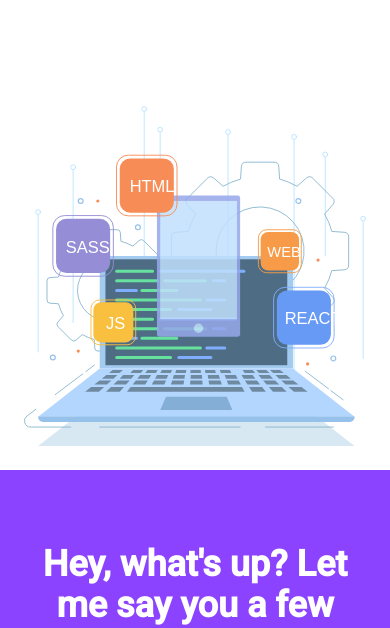
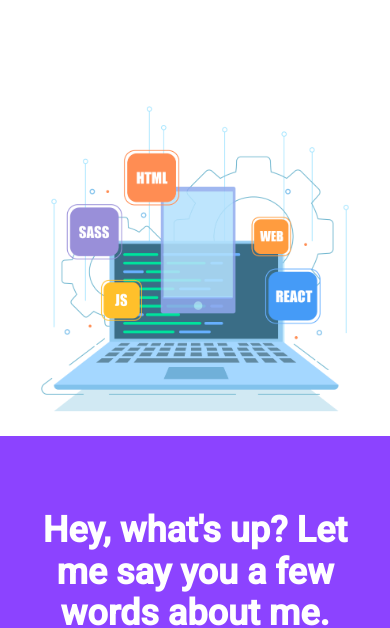
Before and after one commit to kiramyweb/portfolio, a React app: page / in a window 390 px wide. Shown: the part 464-1092 px from the top of the page. Built offline with nearby package versions, Linux system fonts and the light colour scheme.

Commit message:
Change Svg in header for Png because of different font appereance.

```diff
--- a/src/components/Main.js
+++ b/src/components/Main.js
@@ -72,7 +72,7 @@ class MainPage extends Component {
                             </div>
                             <div className="projectHover">
                                 <p>Landing page for industrial company</p>
-                                <a href="/"><button>Visit Website &nbsp; &#10140;</button></a>
+                                <a href="/landing/index.html"><button>Visit Website &nbsp; &#10140;</button></a>
                             </div>
                         </div>
                     </div>
--- a/src/images.js
+++ b/src/images.js
@@ -1,5 +1,5 @@
 import webProgrammingIcon from "./img/webProgramming.svg";
-import headerSvg from "./img/header.svg";
+import headerPng from "./img/header.png";
 import languagesSvg from "./img/languages.svg";
 import toolkitSvg from "./img/toolkit.svg";
 import managerSvg from "./img/manager.svg";
@@ -7,7 +7,7 @@ import meetingSvg from "./img/meeting.svg";
 
 module.exports = {
     'webProgramming': webProgrammingIcon,
-    'headerGraphic': headerSvg,
+    'headerGraphic': headerPng,
     'languages': languagesSvg,
     'toolkit': toolkitSvg,
     'manager': managerSvg,
--- a/src/styles/mainPage.scss
+++ b/src/styles/mainPage.scss
@@ -11,7 +11,6 @@
     justify-content: space-between;
     align-items: center;
     padding: 0 144px;
-
 
     img {
       width: 72px;
@@ -88,7 +87,12 @@
     width: 100%;
 
     img {
-      width: 800px;
+      max-width: 800px;
+      height: auto;
+
+      @media (max-width: 850px) {
+        max-width: 90%;
+      }
     }
   }
 }
```
Also changed, not shown: src/img/header.png (added).
